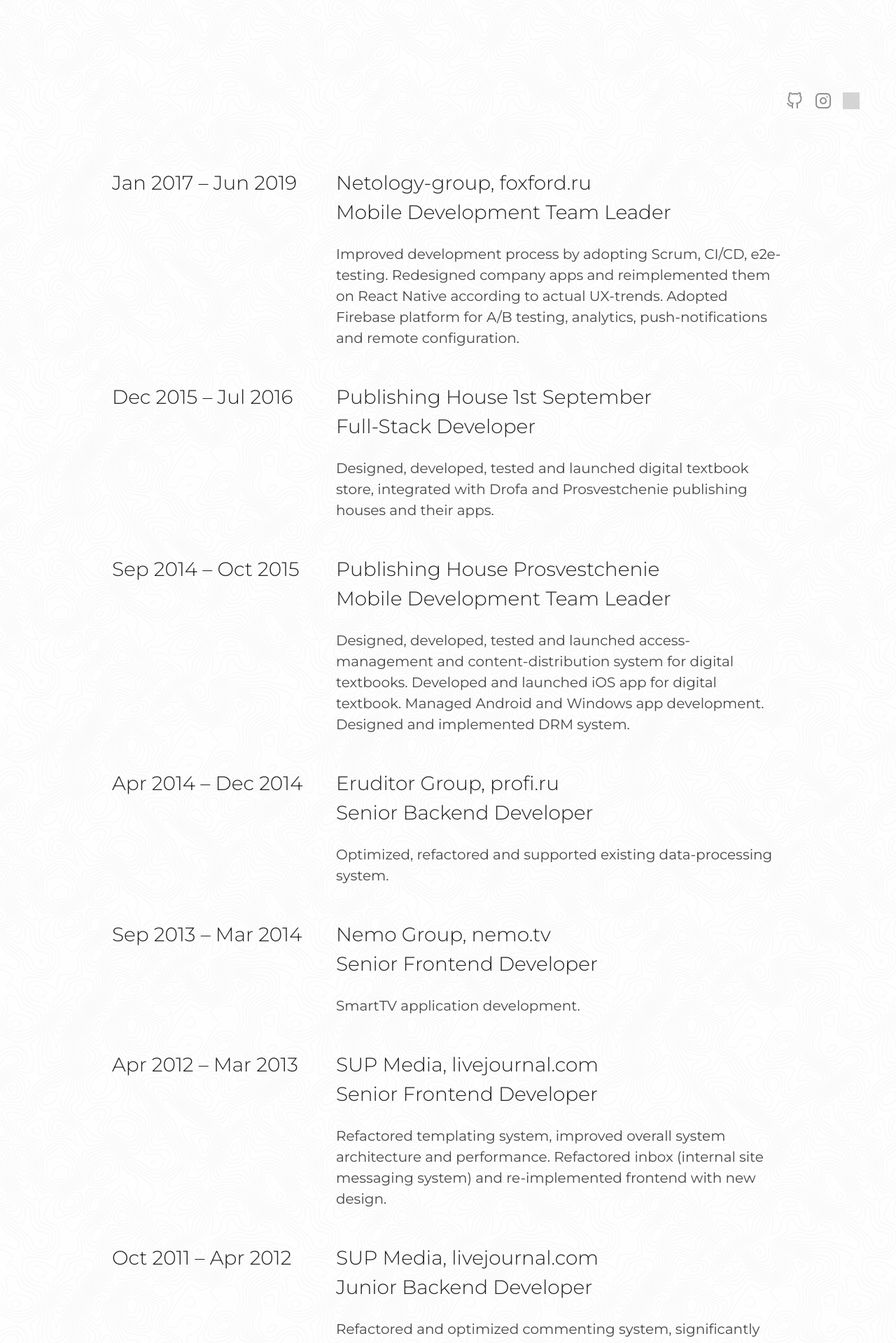
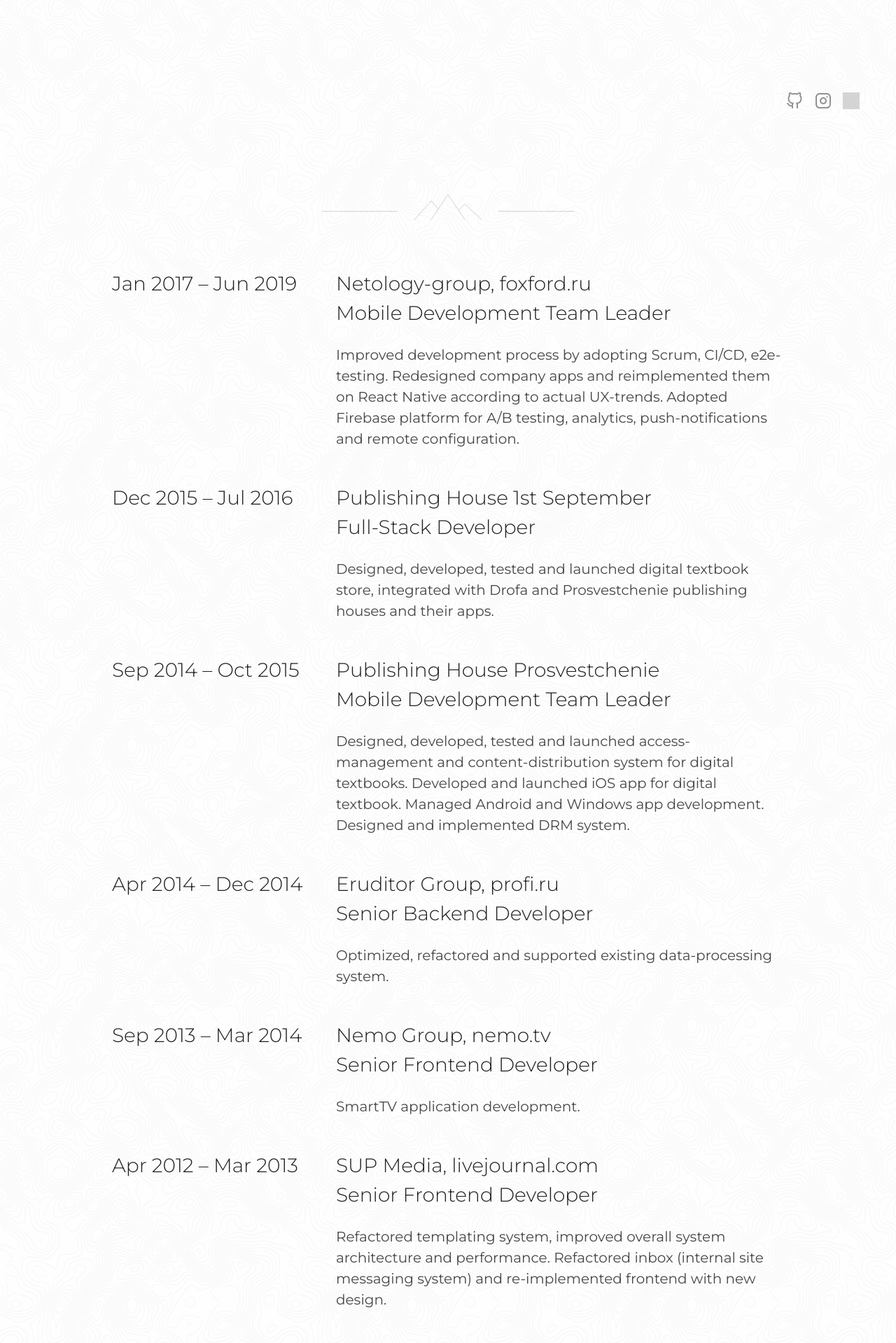
Before and after one commit to n4kz/com.n4kz, a Jekyll site: the page built from index.html, in a window 1280 px wide. Shown: the part 692-2611 px from the top of the page at 70% size. Built offline with Jekyll 4.4.1, drawn with Linux system fonts in a browser that asks for light colours; nearby versions of some CDN libraries; grey boxes are pictures that could not be loaded.

Commit message:
Added thematic breaks

```diff
--- a/_layouts/landing.html
+++ b/_layouts/landing.html
@@ -18,5 +18,8 @@
 
 {% for key in page.navigation %}
   {% assign item = data[key] %}
+  {% unless forloop.first -%}
+    <hr />
+  {%- endunless %}
   {% include {{ key | append: ".html" }} data=item %}
 {% endfor %}
--- a/static/css/main.css
+++ b/static/css/main.css
@@ -15,7 +15,6 @@
   box-sizing: border-box;
   max-width: 960px;
   margin: 0 auto;
-  padding: 2rem 0 4rem;
 }
 
 section[hero] {
@@ -206,13 +205,23 @@
 }
 
 .n-copy {
-  padding: 16px 0 16px;
+  padding: 48px 0 16px;
 }
 
 @media screen and (max-width: 799px) {
   .n-copy {
-    padding: 16px 0 48px;
+    padding: 48px 0;
   }
+}
+
+/* Break */
+
+hr {
+  margin: 4rem 0;
+  height: 3rem;
+  border: 0;
+  opacity: 0.24;
+  background: url(/static/svg/mountains.svg) center/contain no-repeat;
 }
 
 /* Animations */
```
Also changed, not shown: static/svg/mountains.svg (added).
